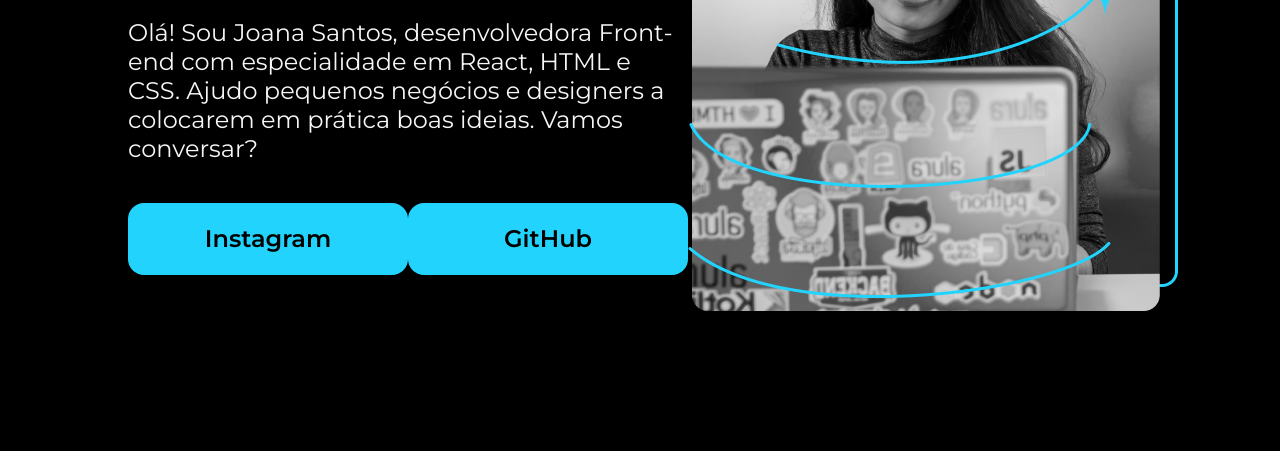
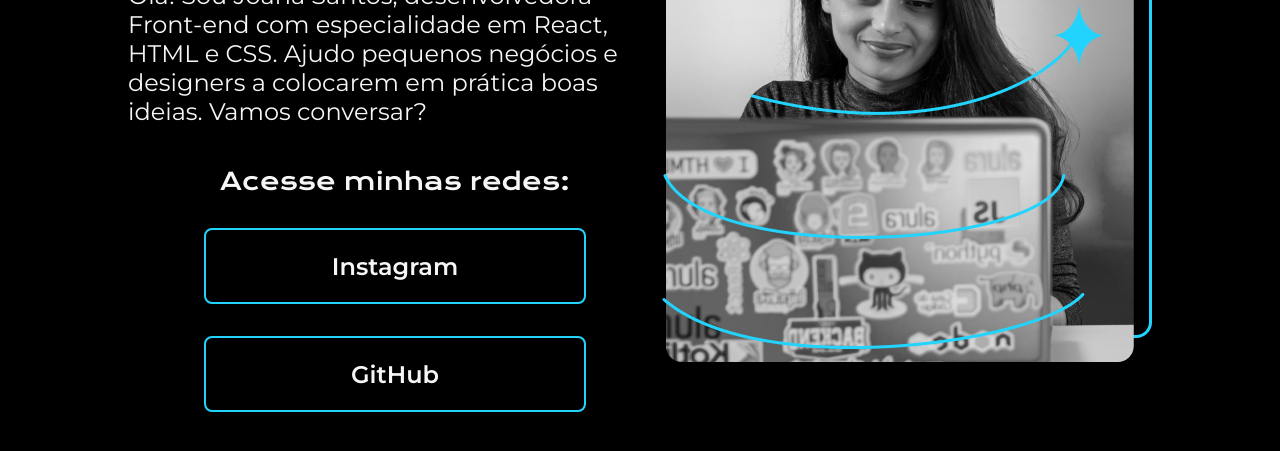
Before and after one commit to c-vick/CursoAlura-FronEnd, a plain HTML site: page index.html in a window 1280 px wide. Shown: the part 367-818 px from the top of the page. Drawn offline with nearby package versions, Linux system fonts and the light colour scheme.

Commit message:
commit-atualização

```diff
--- a/index.html
+++ b/index.html
@@ -16,6 +16,7 @@
                 <p class="apresentacao-texto">Olá! Sou Joana Santos, desenvolvedora Front-end com especialidade em React, HTML e CSS.
                     Ajudo pequenos negócios e designers a colocarem em prática boas ideias. Vamos conversar?</p>
                 <div class="apresentacao-botao">
+                    <h2 class="subtitulo">Acesse minhas redes:</h2>
                     <a class="estilo-botao" href="https://instagram.com">Instagram</a>
                     <a class="estilo-botao" href="https://github.com">GitHub</a>
                 </div>
--- a/style.css
+++ b/style.css
@@ -41,20 +41,29 @@ body {
     font-family: 'Montserrat', sans-serif;
 }
 
+.subtitulo{
+    font-family:'Krona One', sans-serif;
+    font-weight: 400;
+    font-size: 24px;
+}
+
 .apresentacao-botao {
     display: flex;
+    align-items: center;
+    flex-direction: column;
     justify-content: space-between;
+    gap: 32px;
 }
 
 .estilo-botao {
-    background-color: #22D4FD;
-    width: 280px;
+    border: 2px solid #22D4FD;
+    width: 378px;
     text-align: center;
-    border-radius: 16px;
+    border-radius: 8px;
     font-size: 24px;
     font-weight: 600;
     padding: 21.5px 0;
     text-decoration: none;
-    color: #000000;
+    color: #F6F6F6;
     font-family: 'Montserrat', sans-serif;
 }
```
